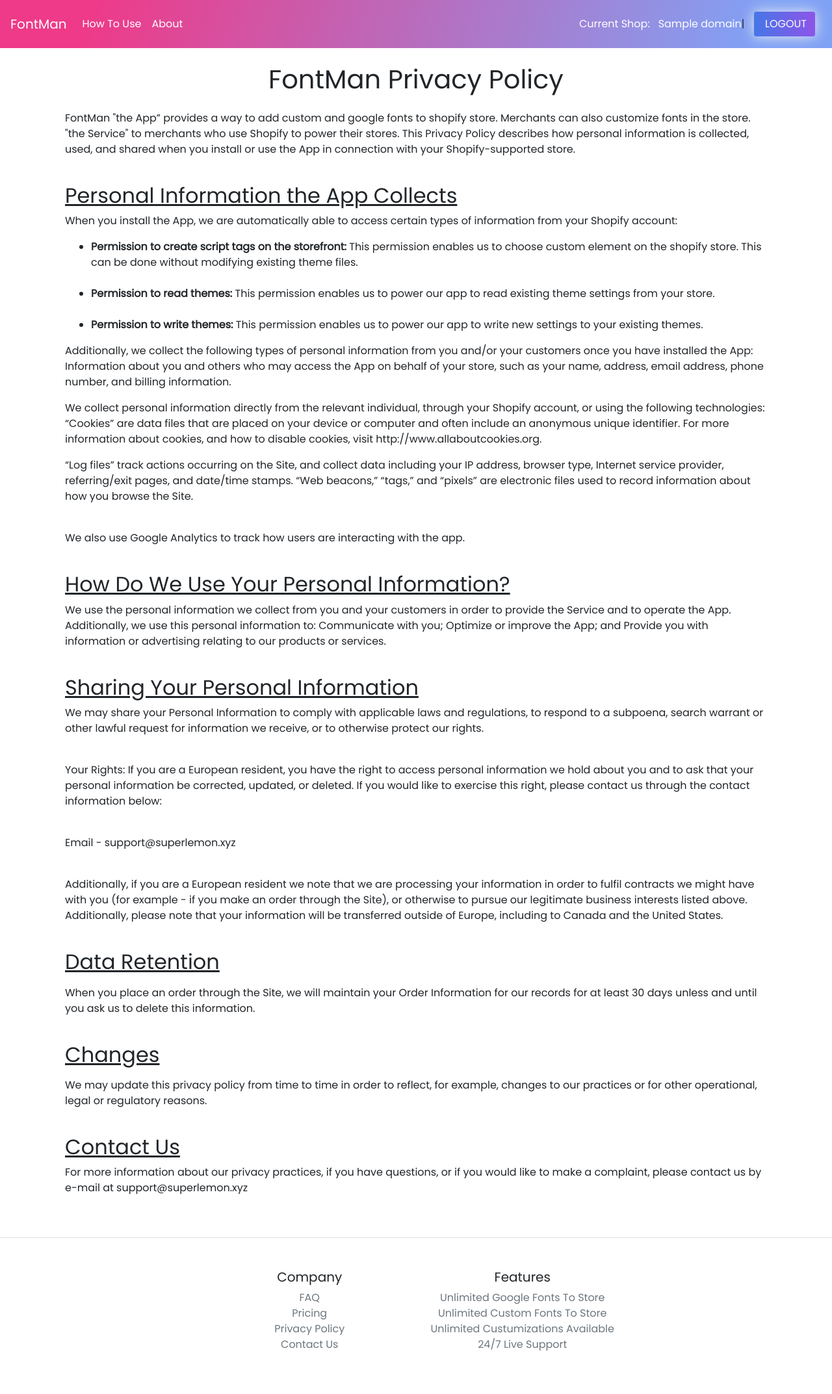
After one commit to shriDeveloper/snapads-pa-app, a Django app: template home/templates/blog/privacy-policy.html in a window 1280 px wide. The commit adds this page. Shown: the whole page at 65% size. Run offline with Django 3.2, Linux system fonts and the light colour scheme; the template is opened without the code that fills it: most values are stand-ins (such as "Sample title", 1, 10 or a date in 2020); some libraries are stand-ins or nearby versions.

Commit message:
Added All Pages

```diff
--- a/home/templates/base.html
+++ b/home/templates/base.html
@@ -185,6 +185,37 @@
   {% endblock %}
 
 
+  <!-- FOOTER -->
+
+
+      <footer class="pt-4 my-md-5 text-center pt-md-5 border-top">
+        <div class="row">
+          <div class="col-12 col-md-3">
+          </div>
+          <div class="col-3 col-md-3">
+            <h5>Company</h5>
+            <ul class="list-unstyled text-small">
+              <li><a class="text-muted" href="/faq">FAQ</a></li>
+              <li><a class="text-muted" href="/pricing">Pricing</a></li>
+              <li><a class="text-muted" href="/privacy-policy">Privacy Policy</a></li>
+              <li><a class="text-muted" href="/contact-us">Contact Us</a></li>
+            </ul>
+          </div>
+          <div class="col-3 col-md-3">
+            <h5>Features</h5>
+            <ul class="list-unstyled text-small">
+              <li><a class="text-muted" href="#">Unlimited Google Fonts To Store</a></li>
+              <li><a class="text-muted" href="#">Unlimited Custom Fonts To Store</a></li>
+              <li><a class="text-muted" href="#">Unlimited Custumizations Available</a></li>
+              <li><a class="text-muted" href="#">24/7 Live Support</a></li>
+            </ul>
+          </div>
+        </div>
+      </footer>
+
+
+
+  <!-- ENDS HERE -->
 
 
 </body>
--- /dev/null
+++ b/home/templates/blog/privacy-policy.html
@@ -0,0 +1,157 @@
+{% extends 'base.html' %}
+
+{% block content %}
+
+
+<div class="container mt-3">
+    <div class="row">
+        <div class="col-md-12 text-center">
+            <h1>FontMan Privacy Policy</h1>
+        </div>
+    </div>
+</div>
+
+<div class="container mt-3">
+    <div class="row">
+        <div class="col-md-12">
+            <p>
+FontMan "the App” provides a way to add custom and google fonts  to shopify store. Merchants can also customize fonts in the store. "the Service" to merchants who use Shopify to power their stores. This Privacy Policy describes how personal information is collected, used, and shared when you install or use the App in connection with your Shopify-supported store.
+</p>
+        </div>
+    </div>
+    <div class="row mt-4">
+        <div class="col-md-12">
+            <h2><u>Personal Information the App Collects</u></h2>
+        </div>
+    </div>
+    <div class="row">
+        <div class="col-md-12">
+            <p>
+                When you install the App, we are automatically able to access certain types of information from your Shopify account:
+            </p>
+            <ul>
+                <li>
+                    <b>Permission to create script tags on the storefront:</b> This permission enables us to choose custom element on the shopify store. This can be done without modifying existing theme files.
+                </li>
+                <br/>
+                <li>
+                    <b>Permission to read themes:</b> This permission enables us to power our app to read existing theme settings from your store.
+                </li>
+                <br/>
+                <li>
+                   <b> Permission to write themes:</b> This permission enables us to power our app to write new settings to your existing themes.
+                </li>
+            </ul>
+        </div>
+    </div>
+    <div class="row">
+        <div class="col-md-12">
+            <p>Additionally, we collect the following types of personal information from you and/or your customers once you have installed the App: Information about you and others who may access the App on behalf of your store, such as your name, address, email address, phone number, and billing information.</p>
+        </div>
+    </div>
+    <div class="row">
+        <div class="col-md-12">
+            <p>
+                We collect personal information directly from the relevant individual, through your Shopify account, or using the following technologies: “Cookies” are data files that are placed on your device or computer and often include an anonymous unique identifier. For more information about cookies, and how to disable cookies, visit http://www.allaboutcookies.org.
+            </p>
+        </div>
+    </div>
+
+    <div class="row">
+        <div class="col-md-12">
+            <p>
+                “Log files” track actions occurring on the Site, and collect data including your IP address, browser type, Internet service provider, referring/exit pages, and date/time stamps. “Web beacons,” “tags,” and “pixels” are electronic files used to record information about how you browse the Site.
+            </p>
+            <br/>
+            <p>We also use Google Analytics to track how users are interacting with the app.</p>
+        </div>
+    </div>
+    <div class="row mt-4">
+        <div class="col-md-12">
+            <h2><u>How Do We Use Your Personal Information?</u></h2>
+        </div>
+    </div>
+
+    <div class="row">
+        <div class="col-md-12">
+            <p>We use the personal information we collect from you and your customers in order to provide the Service and to operate the App. Additionally, we use this personal information to: Communicate with you; Optimize or improve the App; and Provide you with information or advertising relating to our products or services.</p>
+        </div>
+    </div>
+
+    <div class="row mt-4">
+        <div class="col-md-12">
+            <h2><u>Sharing Your Personal Information</u></h2>
+        </div>
+    </div>
+
+
+    <div class="row">
+        <div class="col-md-12">
+            <p>We may share your Personal Information to comply with applicable laws and regulations, to respond to a subpoena, search warrant or other lawful request for information we receive, or to otherwise protect our rights.</p>
+            <br/>
+            <p>Your Rights: If you are a European resident, you have the right to access personal information we hold about you and to ask that your personal information be corrected, updated, or deleted. If you would like to exercise this right, please contact us through the contact information below:</p>
+            <br/>
+            <p>Email - support@superlemon.xyz</p>
+            <br/>
+            <p>
+                Additionally, if you are a European resident we note that we are processing your information in order to fulfil contracts we might have with you (for example - if you make an order through the Site), or otherwise to pursue our legitimate business interests listed above. Additionally, please note that your information will be transferred outside of Europe, including to Canada and the United States.
+            </p>
+        </div>
+    </div>
+
+
+    <div class="row mt-4">
+        <div class="col-md-12">
+            <h2><u>Data Retention</u></h2>
+        </div>
+    </div>
+
+
+    <div class="row mt-2">
+        <div class="col-md-12">
+                <p>
+                    When you place an order through the Site, we will maintain your Order Information for our records for at least 30 days unless and until you ask us to delete this information.
+                </p>
+        </div>
+    </div>
+
+
+    <div class="row mt-4">
+        <div class="col-md-12">
+            <h2><u>Changes</u></h2>
+        </div>
+    </div>
+
+
+    <div class="row mt-2">
+        <div class="col-md-12">
+                <p>
+                We may update this privacy policy from time to time in order to reflect, for example, changes to our practices or for other operational, legal or regulatory reasons.
+                </p>
+        </div>
+    </div>
+
+        <div class="row mt-4">
+        <div class="col-md-12">
+            <h2><u>Contact Us</u></h2>
+        </div>
+    </div>
+
+
+    <div class="row">
+        <div class="col-md-12">
+                <p>
+For more information about our privacy practices, if you have questions, or if you would like to make a complaint, please contact us by e-mail at support@superlemon.xyz
+                </p>
+        </div>
+    </div>
+
+
+
+
+
+</div>
+
+
+
+{% endblock %}
--- /dev/null
+++ b/home/templates/error/error.html
@@ -0,0 +1,4 @@
+{% extends "base.html" %}
+{% block content %}
+<h1>{{uninstall_flag}}</h1>
+{% endblock %}
--- a/shopify_django_app/urls.py
+++ b/shopify_django_app/urls.py
@@ -12,6 +12,7 @@
     path('',include('api.urls')),
     path('',include('shopify_app.urls')),
     path('font_upload/',views.simple_upload,name='font_upload'),
+    path('<str:path>',views.path_to_page,name='path_to_page'),
 ]
 
 urlpatterns += static(settings.MEDIA_URL, document_root=settings.MEDIA_ROOT)
```
Also changed, not shown: home/templates/blog/contact-us.html (added, +21 -0 lines), home/templates/blog/faq.html (added, +81 -0 lines), home/templates/blog/pricing.html (added, +47 -0 lines), shopify_django_app/views.py (+11 -0 lines).
